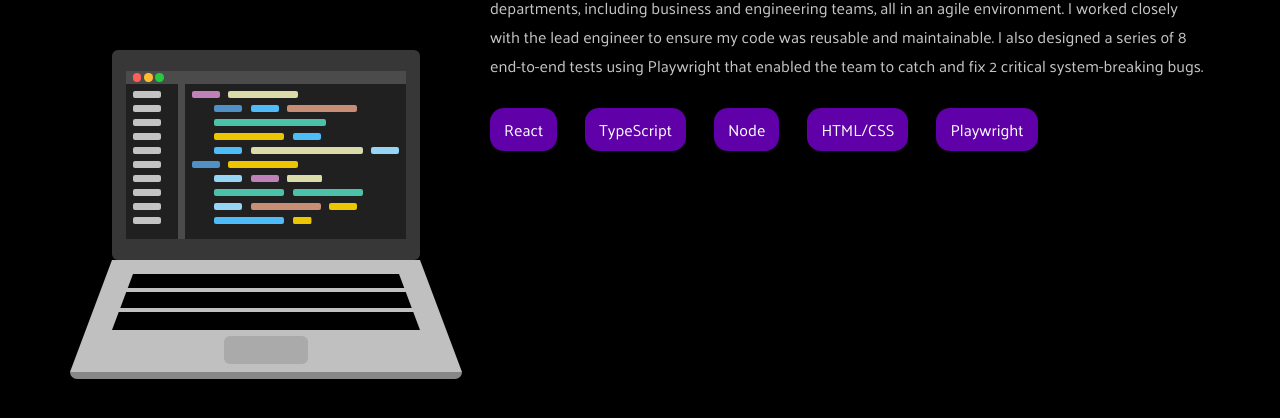
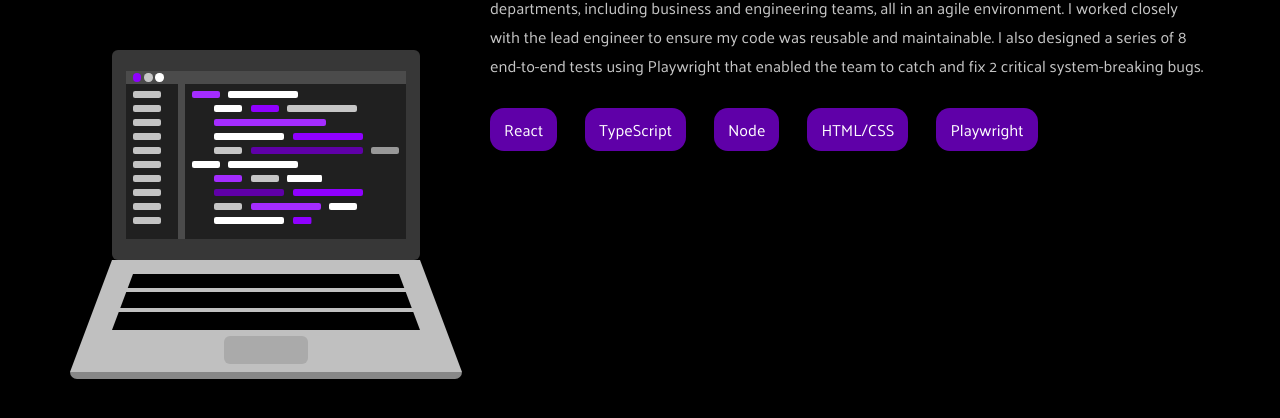
Before and after one commit to ClarkChan1/portfolio-2023, a website: page index.html in a window 1280 px wide. Shown: the part 296-714 px from the top of the page. Drawn offline with Linux system fonts and the light colour scheme; a web font is replaced by a local one.

Commit message:
chore: make laptop drawing match color scheme

```diff
--- a/index.html
+++ b/index.html
@@ -99,55 +99,55 @@
                   </div>
                   <div class="code-container">
                     <div class="line">
-                      <div class="bar short purple"></div>
-                      <div class="bar tan"></div>
+                      <div class="bar short light-purple"></div>
+                      <div class="bar white"></div>
                     </div>
                     <div class="line">
                       <div class="indent"></div>
-                      <div class="bar short dark-blue"></div>
-                      <div class="bar short blue"></div>
-                      <div class="bar brown"></div>
+                      <div class="bar short white"></div>
+                      <div class="bar short purple"></div>
+                      <div class="bar grey"></div>
                     </div>
                     <div class="line">
                       <div class="indent"></div>
-                      <div class="bar long green moving-slow"></div>
+                      <div class="bar long light-purple moving-slow"></div>
                     </div>
                     <div class="line">
                       <div class="indent"></div>
-                      <div class="bar yellow"></div>
-                      <div class="bar short blue"></div>
+                      <div class="bar white"></div>
+                      <div class="bar purple"></div>
                     </div>
                     <div class="line">
                       <div class="indent"></div>
-                      <div class="bar short blue"></div>
-                      <div class="bar long tan"></div>
-                      <div class="bar short light-blue"></div>
+                      <div class="bar short grey"></div>
+                      <div class="bar long dark-purple"></div>
+                      <div class="bar short dark-grey"></div>
                     </div>
                     <div class="line">
-                      <div class="bar short dark-blue"></div>
-                      <div class="bar yellow"></div>
+                      <div class="bar short white"></div>
+                      <div class="bar white"></div>
                     </div>
                     <div class="line">
                       <div class="indent"></div>
-                      <div class="bar short light-blue"></div>
-                      <div class="bar short purple"></div>
-                      <div class="bar tan moving-fast"></div>
+                      <div class="bar short light-purple"></div>
+                      <div class="bar short grey"></div>
+                      <div class="bar white moving-fast"></div>
                     </div>
                     <div class="line">
                       <div class="indent"></div>
-                      <div class="bar green"></div>
-                      <div class="bar green"></div>
+                      <div class="bar dark-purple"></div>
+                      <div class="bar purple"></div>
                     </div>
                     <div class="line">
                       <div class="indent"></div>
-                      <div class="bar short light-blue"></div>
-                      <div class="bar brown"></div>
-                      <div class="bar short yellow"></div>
+                      <div class="bar short grey"></div>
+                      <div class="bar light-purple"></div>
+                      <div class="bar short white"></div>
                     </div>
                     <div class="line">
                       <div class="indent"></div>
-                      <div class="bar blue"></div>
-                      <div class="bar short yellow moving"></div>
+                      <div class="bar white"></div>
+                      <div class="bar short purple moving"></div>
                     </div>
                   </div>
                 </div>
--- a/styles.scss
+++ b/styles.scss
@@ -137,14 +137,14 @@ p {
               margin-right: 0.1rem;
             }
             .red-button {
-              background: #ff5f57;
+              background: $primary-color;
               margin-left: 0.5rem;
             }
             .yellow-button {
-              background: #febc2e;
+              background: $dark-secondary-color;
             }
             .green-button {
-              background: #28c840;
+              background: $secondary-color;
             }
           }
           .main-container {
@@ -203,30 +203,23 @@ p {
                 .long {
                   width: 8rem;
                 }
-                .yellow {
-                  background: #ebc601;
+                .purple {
+                  background: $primary-color;
                 }
-
-                .purple {
-                  background: #be82b9;
+                .light-purple {
+                  background: $light-primary-color;
                 }
-                .dark-blue {
-                  background: #5190c4;
+                .dark-purple {
+                  background: $dark-primary-color;
                 }
-                .blue {
-                  background: #4ebcf9;
+                .white {
+                  background: $secondary-color;
                 }
-                .light-blue {
-                  background: #97d5f6;
+                .grey {
+                  background: $dark-secondary-color;
                 }
-                .green {
-                  background: #4cc1aa;
-                }
-                .tan {
-                  background: #dbdba9;
-                }
-                .brown {
-                  background: #c88d75;
+                .dark-grey {
+                  background: $dark-secondary-color2;
                 }
               }
             }
```
Also changed, not shown: styles.css, 1 other file.
